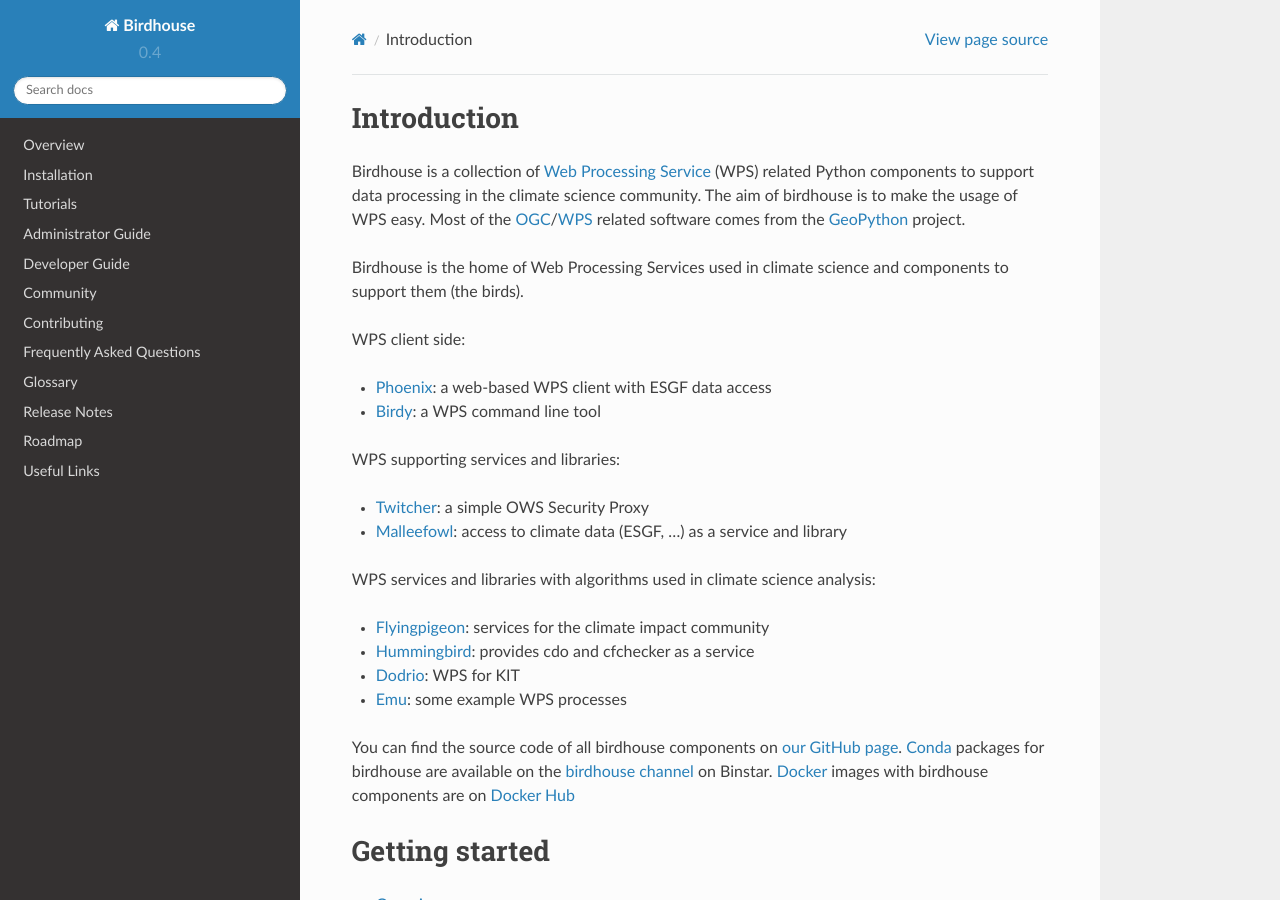
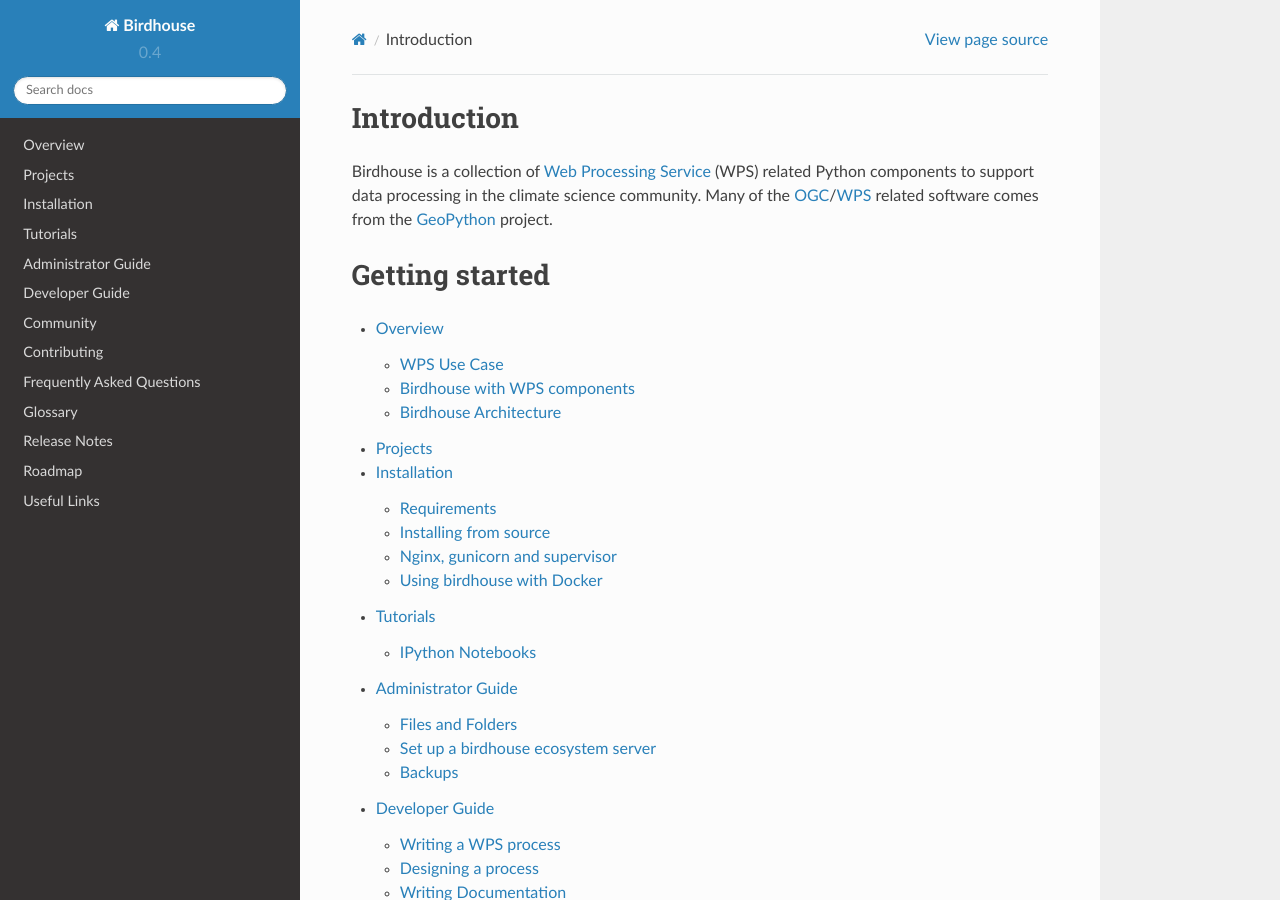
Before and after one commit to bird-house/birdhouse-docs, a Sphinx documentation site: the page built from docs/source/index.rst, in a window 1280 px wide and 900 px high. Built offline with Sphinx 7.4.7 and the Read the Docs theme 2.0.0, drawn with Linux system fonts in a browser that asks for light colours.

Commit message:
added projects page

```diff
--- a/docs/source/index.rst
+++ b/docs/source/index.rst
@@ -10,33 +10,8 @@
 
 Birdhouse is a collection of :term:`Web Processing Service` (WPS) related
 Python components to support data processing in the climate science
-community. The aim of birdhouse is to make the usage of WPS easy. Most
-of the :term:`OGC`/:term:`WPS` related software comes from the :term:`GeoPython` project.
-
-Birdhouse is the home of Web Processing Services used in climate science and components to support them (the birds).
-
-WPS client side:
-
-* `Phoenix`_: a web-based WPS client with ESGF data access
-* `Birdy`_: a WPS command line tool
-
-WPS supporting services and libraries:
-
-* `Twitcher`_: a simple OWS Security Proxy
-* `Malleefowl`_: access to climate data (ESGF, ...) as a service and library
-
-WPS services and libraries with algorithms used in climate science analysis:
-
-* `Flyingpigeon`_: services for the climate impact community
-* `Hummingbird`_: provides cdo and cfchecker as a service
-* `Dodrio <https://github.com/bird-house/dodrio>`_: WPS for KIT
-* `Emu`_: some example WPS processes
-
-
-You can find the source code of all birdhouse components on
-`our GitHub page <https://github.com/bird-house>`_.
-:term:`Conda` packages for birdhouse are available on the `birdhouse channel <https://anaconda.org/birdhouse>`_ on Binstar.
-:term:`Docker` images with birdhouse components are on `Docker Hub <https://hub.docker.com/r/birdhouse/>`_
+community. Many of the :term:`OGC`/:term:`WPS` related software comes from the
+:term:`GeoPython` project.
 
 .. _getting_started:
 
@@ -47,6 +22,7 @@
    :maxdepth: 2
 
    overview
+   projects
    installation
    tutorial
    admin_guide
```
Also changed, not shown: docs/source/projects.rst (added, +33 -0 lines).
